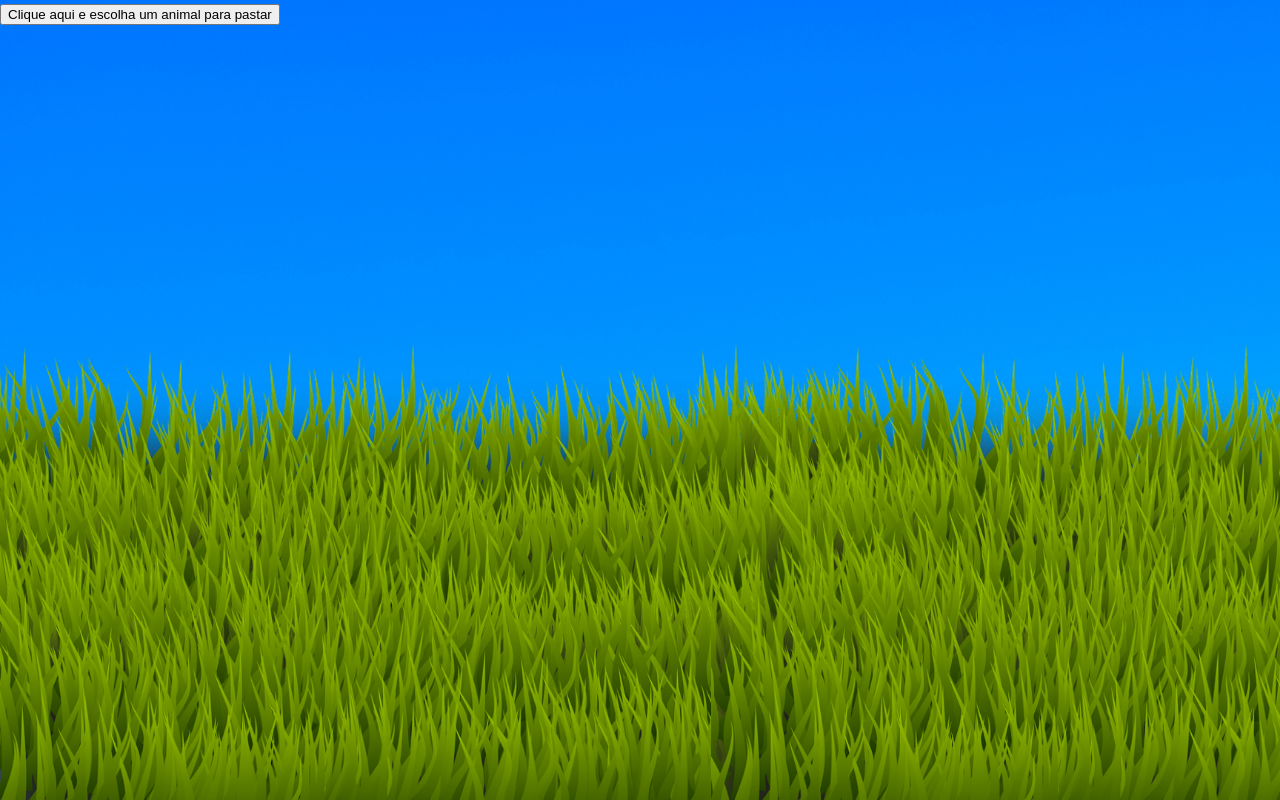
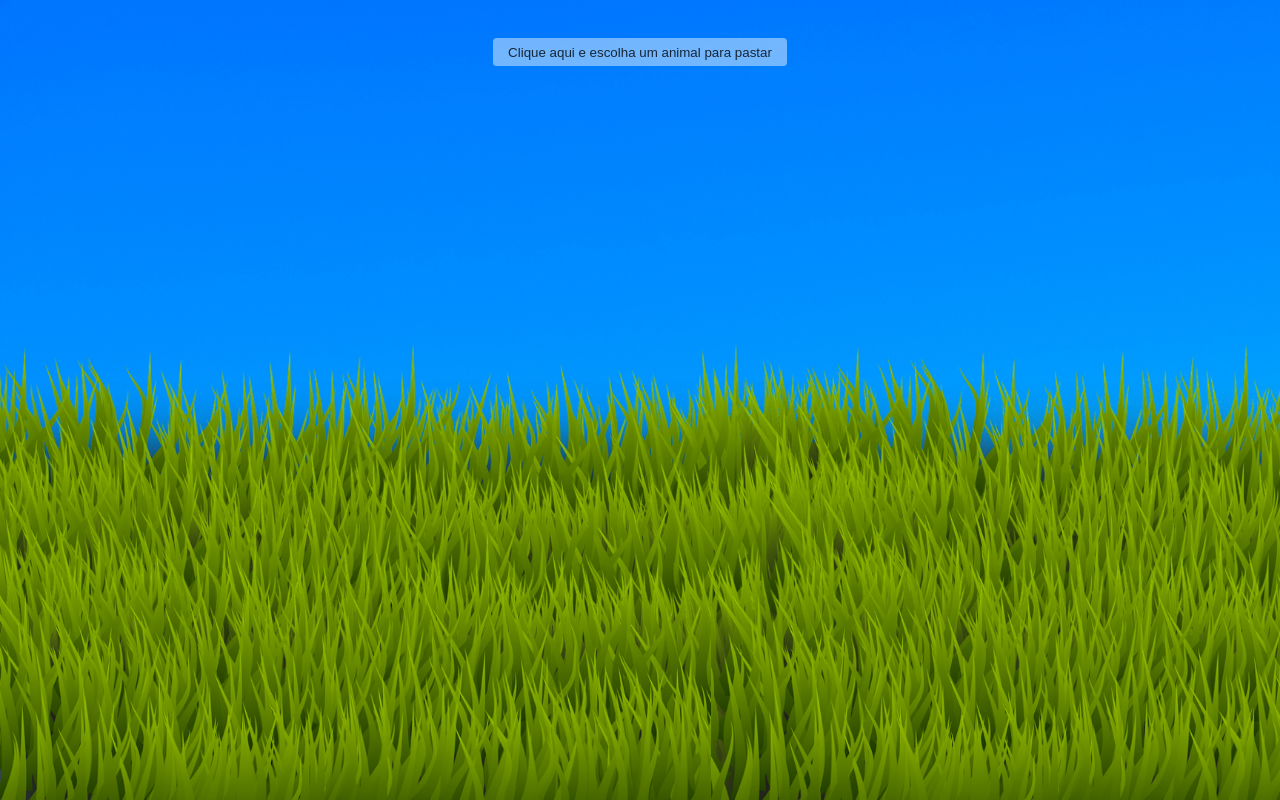
Before and after one commit to kasvrol/react, a React (Create React App) app: page / in a window 1280 px wide. Built offline with nearby package versions, Linux system fonts and the light colour scheme; the HTML template or start-up script is replaced by a standard one.

Commit message:
estilo app.js

```diff
--- a/src/App.css
+++ b/src/App.css
@@ -4,6 +4,21 @@
   background-repeat: no-repeat;
   width: 100vw;
   height: 100vh;
+  display: flex;
+  flex-direction: column;
+  justify-content: flex-start;
+  align-items: center;
+}
+
+.modalButton {
+  width: 23vw;
+  height: auto;
+  border-radius: .3vw;
+  border: none;
+  margin-top: 3vw;
+  background-color: rgba(255, 255, 255, 0.447);
+  color: rgba(0, 0, 0, 0.795);
+  padding: .5vw;
 }
 
 .iconImage {
--- a/src/App.js
+++ b/src/App.js
@@ -19,18 +19,20 @@ function App() {
 
   const customStyles = {
     content: {
-      top: '50%',
-      left: '50%',
       right: 'auto',
       bottom: 'auto',
-      marginRight: '-50%',
-      transform: 'translate(-50%, -50%)',
+      width: '25vw',
+      height: '5vw',
+      display: 'flex',
+      flexDirection: 'row',
+      alignItems:'center',
+      justifyContent: 'space-evenly'
     },
   };
 
   return (
     <div className="App">
-      <button onClick={openModal}>Clique aqui e escolha um animal para pastar</button>
+      <button onClick={openModal} className='modalButton'>Clique aqui e escolha um animal para pastar</button>
 
       <Modal
         isOpen={modalIsOpen}
@@ -42,7 +44,6 @@ function App() {
           <img src={animal03} alt='Ovelha' className='iconImage'/>
           <img src={animal02} alt='Cavalo' className='iconImage'/>
         </div>
-        <button onClick={closeModal}>close</button>
       </Modal>
     </div>
   );
```
